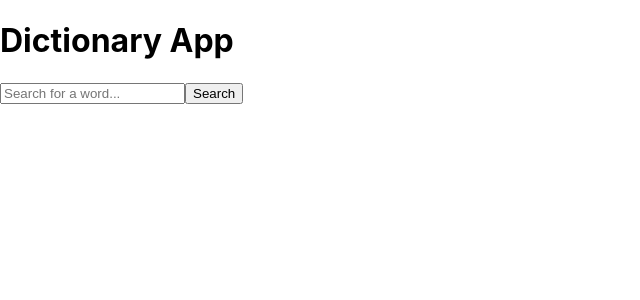
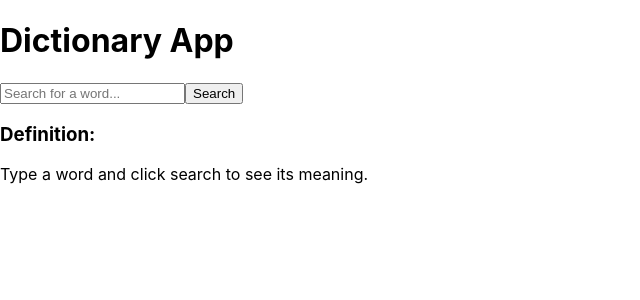
Before and after one commit to Chaitu328/react-app-INTV3, a React (Create React App) app: page / in a window 1280 px wide. Shown: the top 300 px of the page, without its empty margins (0-640 px from the left). Built offline with nearby package versions, Linux system fonts and the light colour scheme.

Commit message:
dictionary app is done

```diff
--- a/src/components/Xdictionary.jsx
+++ b/src/components/Xdictionary.jsx
@@ -33,15 +33,17 @@ function Dictionary() {
         />
         <button onClick={handleSearch}>Search</button>
       </div>
+      <h3>Definition:</h3>
       {/* Conditionally render the result */}
-      {result && (
-        <div>
-          <h3>Definition:</h3>
-          <p>
+      <p>
+        {result ? (
+          <span>
             <strong>{result.word}</strong>: {result.meaning}
-          </p>
-        </div>
-      )}
+          </span>
+        ) : (
+          <span>Type a word and click search to see its meaning.</span>
+        )}
+      </p>
     </div>
   );
 }
```
